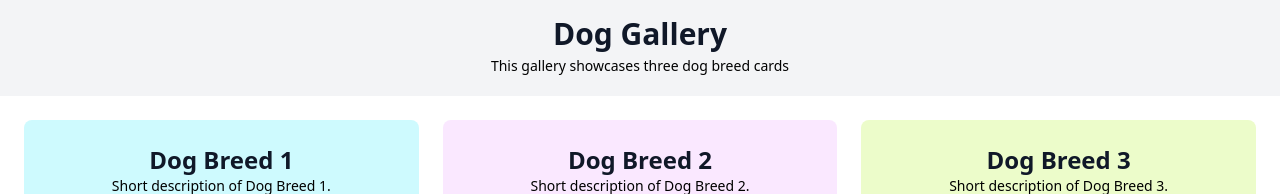
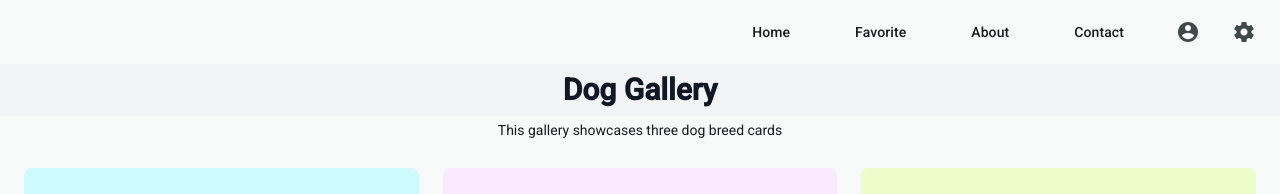
Before and after one commit to msgsummerpractice/raul_simon, an Angular app in the folder Angular/angular-app/: page / in a window 1280 px wide. Shown: the top 194 px of the page. Built offline with nearby package versions, Linux system fonts and the light colour scheme.

Commit message:
Implement navbar for chapter component library

```diff
--- a/Angular/angular-app/angular.json
+++ b/Angular/angular-app/angular.json
@@ -24,9 +24,7 @@
                 "input": "public"
               }
             ],
-            "styles": [
-              "src/styles.css"
-            ]
+            "styles": ["src/material-theme.scss", "src/styles.css"]
           },
           "configurations": {
             "production": {
--- a/Angular/angular-app/package.json
+++ b/Angular/angular-app/package.json
@@ -11,10 +11,12 @@
   "private": true,
   "packageManager": "npm@11.16.0",
   "dependencies": {
+    "@angular/cdk": "^22.1.0",
     "@angular/common": "^22.0.0",
     "@angular/compiler": "^22.0.0",
     "@angular/core": "^22.0.0",
     "@angular/forms": "^22.0.0",
+    "@angular/material": "^22.1.0",
     "@angular/platform-browser": "^22.0.0",
     "@angular/router": "^22.0.0",
     "rxjs": "~7.8.0",
--- a/Angular/angular-app/src/app/app.html
+++ b/Angular/angular-app/src/app/app.html
@@ -1,10 +1,34 @@
 <body>
-  <header class="bg-gray-100 text-center p-4">
-    <h1 class="text-3xl font-bold text-gray-900">Dog Gallery</h1>
-    <p class="text-sm text-center p-1 text-black-500">
-      This gallery showcases three dog breed cards
-    </p>
+  <header>
+    <mat-toolbar class="flex justify-end items-center w-full px-2 sm:px-4">
+      <div class="hidden md:flex items-center gap-2">
+        <a class="p-4"><button mat-button>Home</button></a>
+        <a class="p-4"><button mat-button>Favorite</button></a>
+        <a class="p-4"><button mat-button>About</button></a>
+        <a class="p-4"><button mat-button>Contact</button></a>
+      </div>
+
+      <div class="flex items-center gap-2 sm:gap-4 ml-4">
+        <a>
+          <button mat-icon-button>
+            <mat-icon class="transform scale-75 md:scale-100 transition-transform"
+              >account_circle</mat-icon
+            >
+          </button>
+        </a>
+        <a>
+          <button mat-icon-button>
+            <mat-icon class="transform scale-75 md:scale-100 transition-transform"
+              >settings</mat-icon
+            >
+          </button>
+        </a>
+      </div>
+    </mat-toolbar>
   </header>
+
+  <h1 class="bg-gray-100 text-center text-3xl font-bold text-gray-900 p-2">Dog Gallery</h1>
+  <p class="text-sm text-center p-1 text-black-500">This gallery showcases three dog breed cards</p>
 
   <div class="grid grid-cols-1 gap-6 sm:grid-cols-2 lg:grid-cols-3 p-6">
     <div class="bg-cyan-100 rounded-lg p-6">
--- a/Angular/angular-app/src/index.html
+++ b/Angular/angular-app/src/index.html
@@ -1,11 +1,18 @@
 <!doctype html>
 <html lang="en">
   <head>
-  <meta charset="utf-8">
+    <meta charset="utf-8" />
     <title>AngularApp</title>
-  <base href="/">
-  <meta name="viewport" content="width=device-width, initial-scale=1">
-  <link rel="icon" type="image/x-icon" href="favicon.ico">
+    <base href="/" />
+    <meta name="viewport" content="width=device-width, initial-scale=1" />
+    <link rel="icon" type="image/x-icon" href="favicon.ico" />
+    <link rel="preconnect" href="https://fonts.googleapis.com" />
+    <link rel="preconnect" href="https://fonts.gstatic.com" crossorigin />
+    <link
+      href="https://fonts.googleapis.com/css2?family=Roboto:wght@300;400;500&display=swap"
+      rel="stylesheet"
+    />
+    <link href="https://fonts.googleapis.com/icon?family=Material+Icons" rel="stylesheet" />
   </head>
   <body>
     <app-root></app-root>
--- /dev/null
+++ b/Angular/angular-app/src/material-theme.scss
@@ -0,0 +1,38 @@
+// Include theming for Angular Material with `mat.theme()`.
+// This Sass mixin will define CSS variables that are used for styling Angular Material
+// components according to the Material 3 design spec.
+// Learn more about theming and how to use it for your application's
+// custom components at https://material.angular.dev/guide/theming
+@use '@angular/material' as mat;
+
+html {
+  height: 100%;
+  @include mat.theme(
+    (
+      color: (
+        primary: mat.$cyan-palette,
+        tertiary: mat.$orange-palette,
+      ),
+      typography: Roboto,
+      density: 0,
+    )
+  );
+}
+
+body {
+  // Default the application to a light color theme. This can be changed to
+  // `dark` to enable the dark color theme, or to `light dark` to defer to the
+  // user's system settings.
+  color-scheme: light;
+
+  // Set a default background, font and text colors for the application using
+  // Angular Material's system-level CSS variables. Learn more about these
+  // variables at https://material.angular.dev/guide/system-variables
+  background-color: var(--mat-sys-surface);
+  color: var(--mat-sys-on-surface);
+  font: var(--mat-sys-body-medium);
+
+  // Reset the user agent margin.
+  margin: 0;
+  height: 100%;
+}
```
Also changed, not shown: Angular/angular-app/src/app/app.ts (+5 -2 lines), 1 other file (tests, documents, lock files or other folders). Lines whose indentation alone changed are shown as unchanged.
